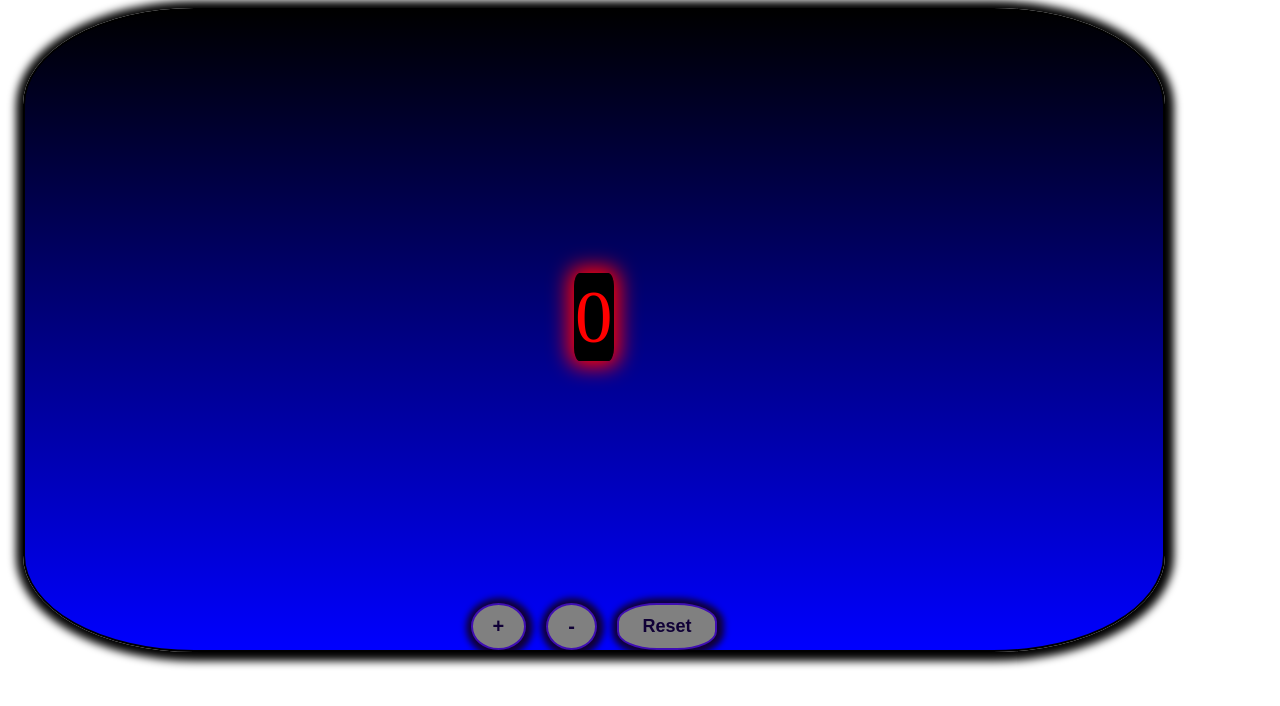
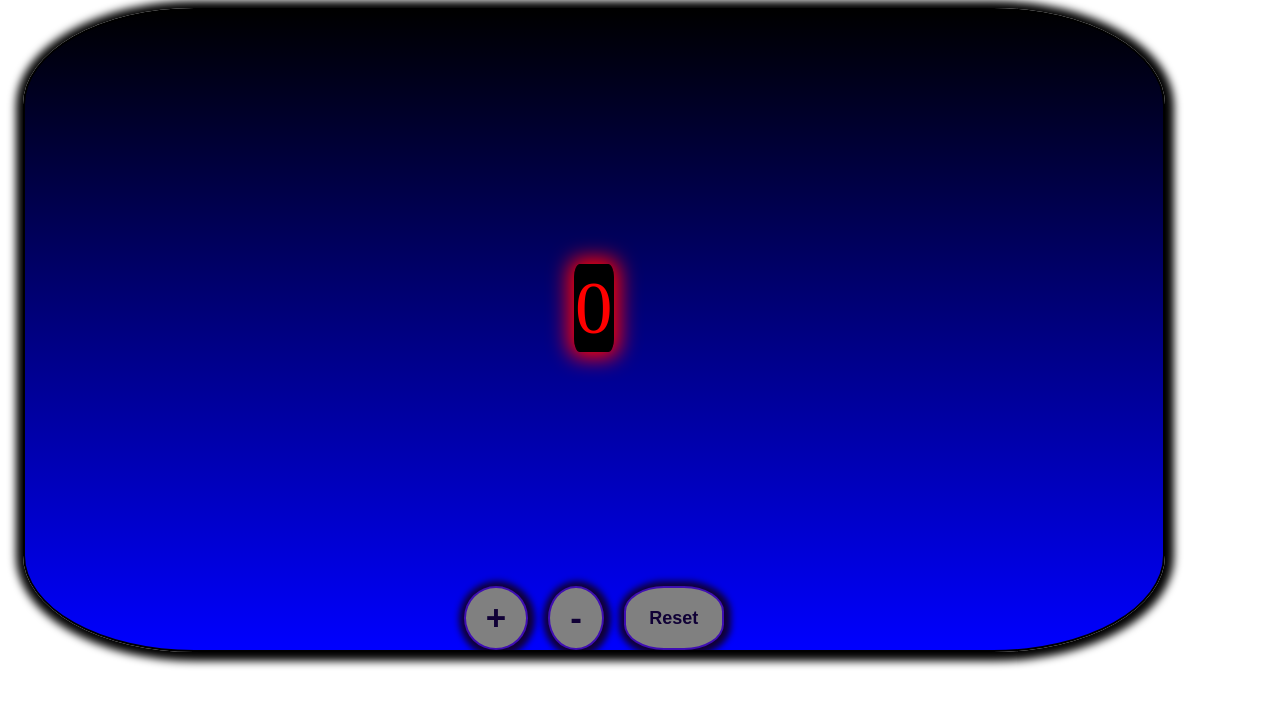
Before and after one commit to 21stChrom/react-jhj8h9, a React (Create React App) app: page / in a window 1280 px wide. Shown: the top 706 px of the page. Built offline with nearby package versions, Linux system fonts and the light colour scheme.

Commit message:
1 file modified

```diff
--- a/src/style.css
+++ b/src/style.css
@@ -54,7 +54,9 @@ max-width: fit-content;
   border: 1px solid black;
   color: red;
 }
+#root{
 
+}
 .btn__container {
   margin-top: 25px;
   z-index: 2;
@@ -67,7 +69,7 @@ max-width: fit-content;
 .control__btn {
   font-weight: bolder;
   border-radius: 50%;
-  font-size: 20px;
+  font-size: 35px;
   padding: 10px 20px;
   background-color: gray;
   box-shadow: 1px 1px 6px 6px;
```
